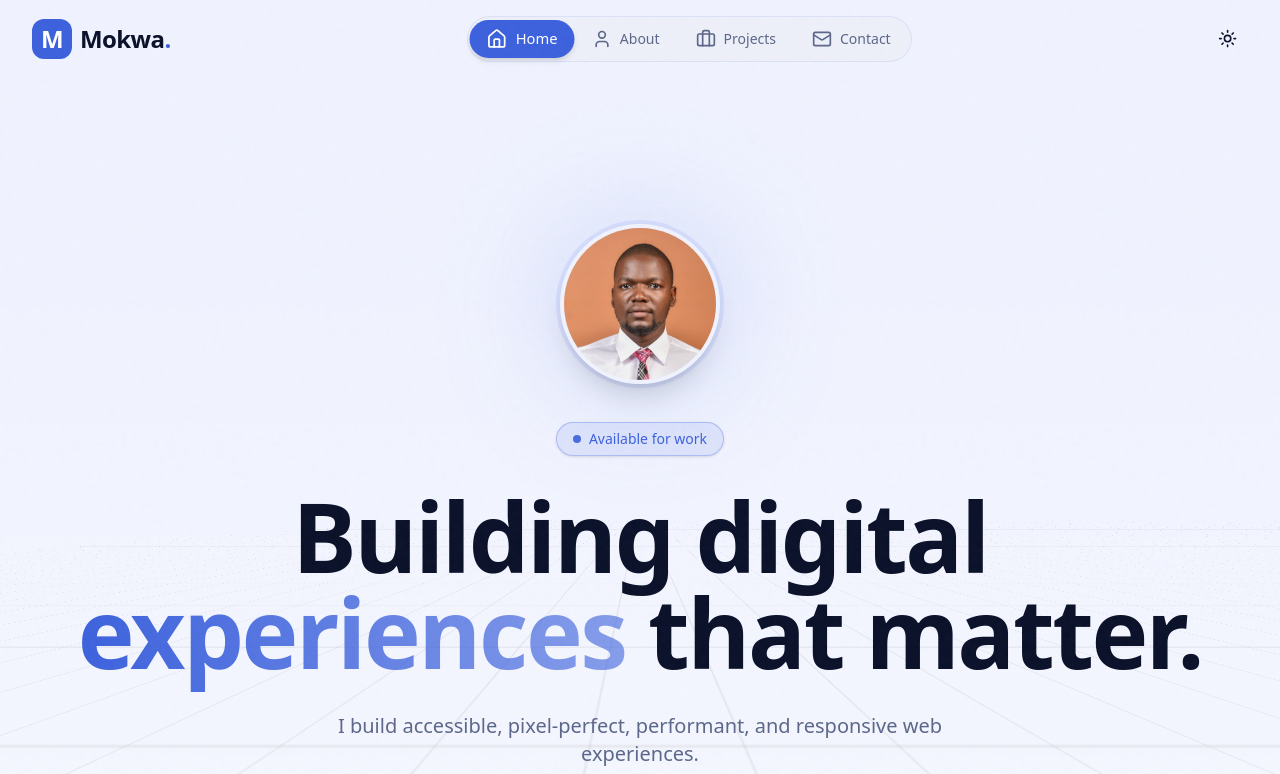
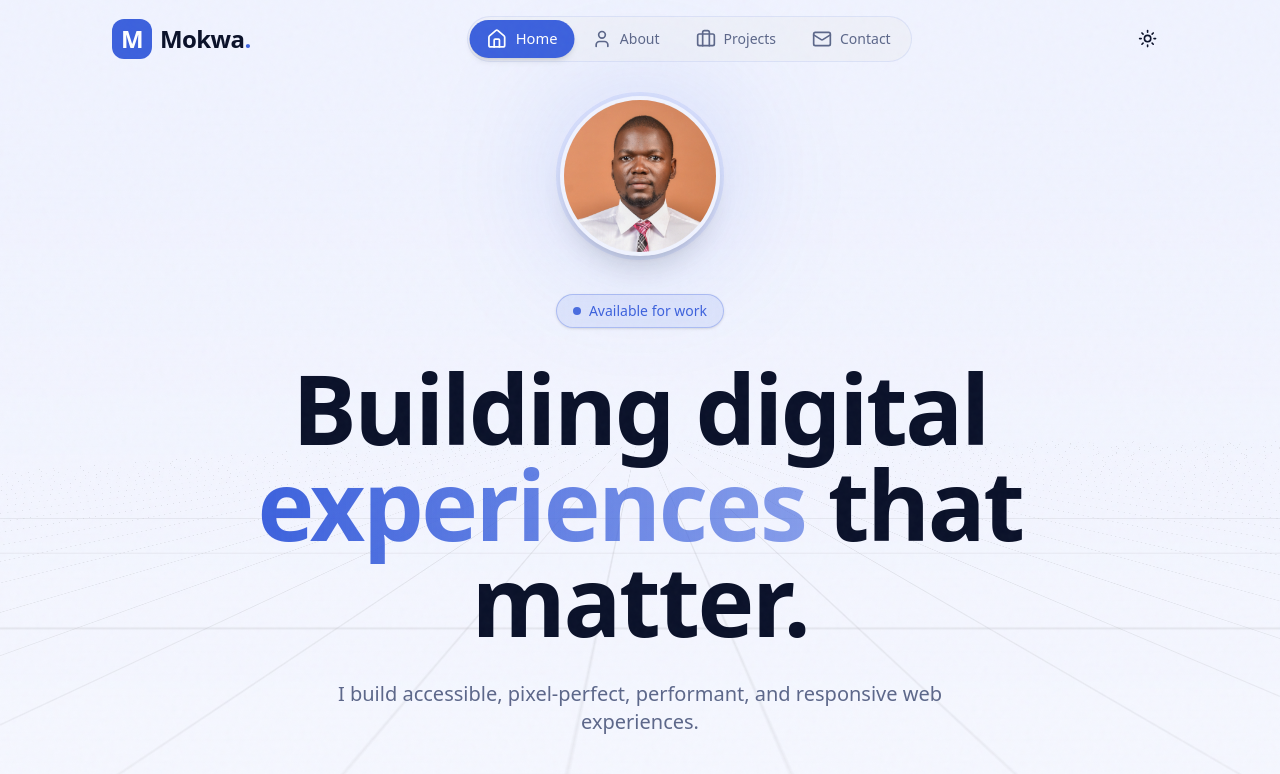
Before and after one commit to mokwathedeveloper/personal-websitedev, a Next.js app: page / in a window 1280 px wide. Shown: the top 774 px of the page. Built offline with nearby package versions, Linux system fonts and the light colour scheme.

Commit message:
fix(layout): perfect vertical and horizontal centering for a professional 'fit'

```diff
--- a/src/app/(sections)/hero.tsx
+++ b/src/app/(sections)/hero.tsx
@@ -15,7 +15,7 @@ import Image from "next/image"
 
 export function Hero() {
   return (
-    <Section id="home" className="min-h-[calc(100vh-4rem)] flex items-center justify-center py-0" container={false}>
+    <Section id="home" className="min-h-screen flex items-center justify-center py-0" container={false}>
       <RetroGrid />
 
       <div className="container relative z-10 flex flex-col items-center text-center">
--- a/src/app/about/page.tsx
+++ b/src/app/about/page.tsx
@@ -7,7 +7,7 @@ export const metadata = {
 
 export default function AboutPage() {
   return (
-    <main className="pt-16 min-h-screen">
+    <main className="pt-20 md:pt-28 min-h-screen">
       <AboutSection />
     </main>
   )
--- a/src/app/contact/page.tsx
+++ b/src/app/contact/page.tsx
@@ -7,7 +7,7 @@ export const metadata = {
 
 export default function ContactPage() {
   return (
-    <main className="pt-16 min-h-screen">
+    <main className="pt-20 md:pt-28 min-h-screen">
       <ContactSection />
     </main>
   )
--- a/src/app/globals.css
+++ b/src/app/globals.css
@@ -43,7 +43,7 @@
 
 @layer utilities {
   .container {
-    @apply mx-auto px-4 md:px-8 max-w-7xl;
+    @apply mx-auto px-6 md:px-12 max-w-6xl;
   }
   .animate-grid {
     animation: grid 15s linear infinite;
--- a/src/app/layout.tsx
+++ b/src/app/layout.tsx
@@ -77,7 +77,7 @@ export default function RootLayout({
           disableTransitionOnChange
         >
           <Navbar />
-          <div className="flex-grow pt-20 md:pt-24">
+          <div className="flex-grow">
             {children}
             <Footer />
           </div>
--- a/src/app/projects/page.tsx
+++ b/src/app/projects/page.tsx
@@ -7,7 +7,7 @@ export const metadata = {
 
 export default function ProjectsPage() {
   return (
-    <main className="pt-16 min-h-screen">
+    <main className="pt-20 md:pt-28 min-h-screen">
       <ProjectsSection />
     </main>
   )
--- a/src/components/ui/section.tsx
+++ b/src/components/ui/section.tsx
@@ -10,7 +10,7 @@ export function Section({ children, id, className, container = true, ...props }:
   return (
     <section
       id={id}
-      className={cn("py-20 md:py-32 relative overflow-hidden", className)}
+      className={cn("py-16 md:py-24 relative overflow-hidden", className)}
       {...props}
     >
       {container ? (
```
